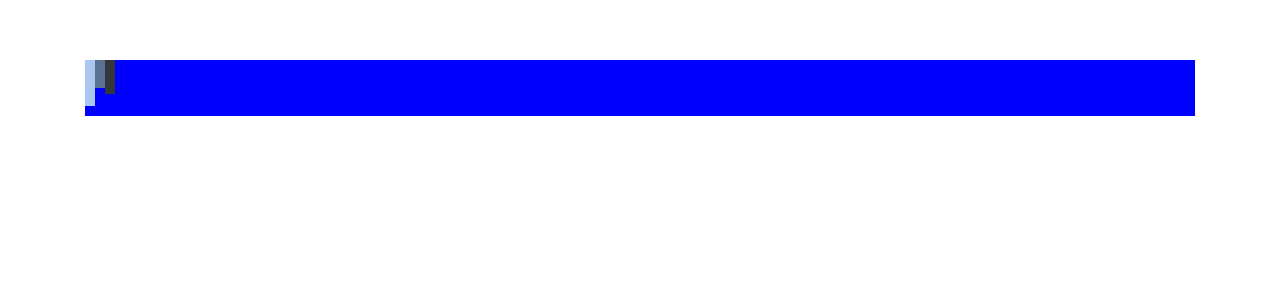
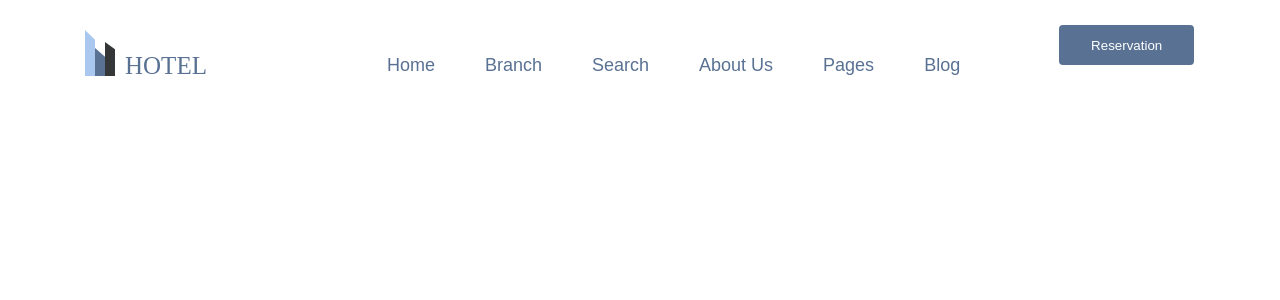
Before and after one commit to mjsnprogramming/mjsn_hotel, a Vue app: page / in a window 1280 px wide. Shown: the top 300 px of the page. Built offline with nearby package versions, Linux system fonts and the light colour scheme.

Commit message:
header done

```diff
--- a/src/App.vue
+++ b/src/App.vue
@@ -14,12 +14,6 @@ export default {
 </script>
 
 <style lang = scss>
-#app {
-  font-family: Avenir, Helvetica, Arial, sans-serif;
-  -webkit-font-smoothing: antialiased;
-  -moz-osx-font-smoothing: grayscale;
-  text-align: center;
-  color: #2c3e50;
-  margin-top: 60px;
-}
+
+
 </style>
--- a/src/components/HeaderComponent.vue
+++ b/src/components/HeaderComponent.vue
@@ -1,9 +1,25 @@
 <template>
         <div id = "main">
+            <a href = "Home">
             <div class = "rectangle"></div>
             <div class = "rectangle"></div>
             <div class = "rectangle"></div>
+            <span>HOTEL</span>
+            </a>
+
+            <ul>
+                <li><a href = "Home">Home</a></li>
+                <li><a href = "Branch">Branch</a></li>
+                <li><a href = "Search">Search</a></li>
+                <li><a href = "About Us">About Us</a></li>
+                <li><a href = "Pages">Pages</a></li>
+                <li><a href = "Blog">Blog</a></li>
+            </ul>
+
+            <button id = "reservation">Reservation</button>
+
         </div>
+
 
 </template>
 
@@ -12,12 +28,20 @@
 </script>
 
 <style lang = scss>
+a {
+    text-decoration: none;
+}
 #main {
     width: 1110px;
     height: 56px;
-    background-color: blue;
+    margin-top: 20px;
+    background-color: #FFFFFF;
     margin-left: auto;
     margin-right: auto;
+    display: flex;
+    text-align: center;
+    color: #597193;
+
 }
 .rectangle {
     position: relative;
@@ -28,17 +52,72 @@
     width: 10px;
     background-color: #AAC7F0;
     float: left;
+    margin-top: 10px;
+    align-self: flex-end;
+    clip-path: polygon(100% 21%, 100% 100%, 0 100%, 0 0);
+    cursor: pointer;
 }
 .rectangle:nth-child(2) {
     height: 28px;
     width: 10px;
     background-color: #597193;
+    margin-top: 28px;
     float: left;
+    align-self: flex-end;
+    clip-path: polygon(100% 31%, 100% 100%, 0 100%, 0 0);
+    cursor: pointer;
 }
 .rectangle:nth-child(3) {
     height: 34px;
     width: 10px;
     background-color: #353637;
+    margin-top: 22px;
     float: left;
+    align-self: flex-end;
+    clip-path: polygon(100% 21%, 100% 100%, 0 100%, 0 0);
+    cursor: pointer;
 }
+#main span {
+    position: relative;
+    width: 87px;
+    height: 34px;
+    left: 10px;
+    top: 32px;
+    color: #597193;
+    font-size: 25px;
+    cursor: pointer;
+}
+#main ul {
+    position: relative;
+    left: 100px;
+    margin-top: 32px;
+
+}
+#main ul li {
+    text-decoration: none;
+    display: inline-block;
+    font-size: 18px;
+    font-family: 'Average Sans', sans-serif;
+    font-weight: 400;
+    line-height: 26px;
+    letter-spacing: 2%;
+    margin-left: 50px;
+}
+#main ul li a {
+    color: #597193;
+}
+#main button {
+
+    width: 135px;
+    height: 40px;
+    position: relative;
+    top: 5px;
+    left: 199px;
+    cursor: pointer;
+    background-color: #597193;
+    border: solid 1px transparent;
+    border-radius: 4px;
+    color: #ffffff;
+}
+
 </style>
```
Also changed, not shown: src/AboutUs.vue (added, +15 -0 lines), src/Blog.vue (added, +15 -0 lines), src/Branch.vue (added, +15 -0 lines), src/Pages.vue (added, +15 -0 lines), src/Search.vue (added, +15 -0 lines), src/routes.js (added, +36 -0 lines).
